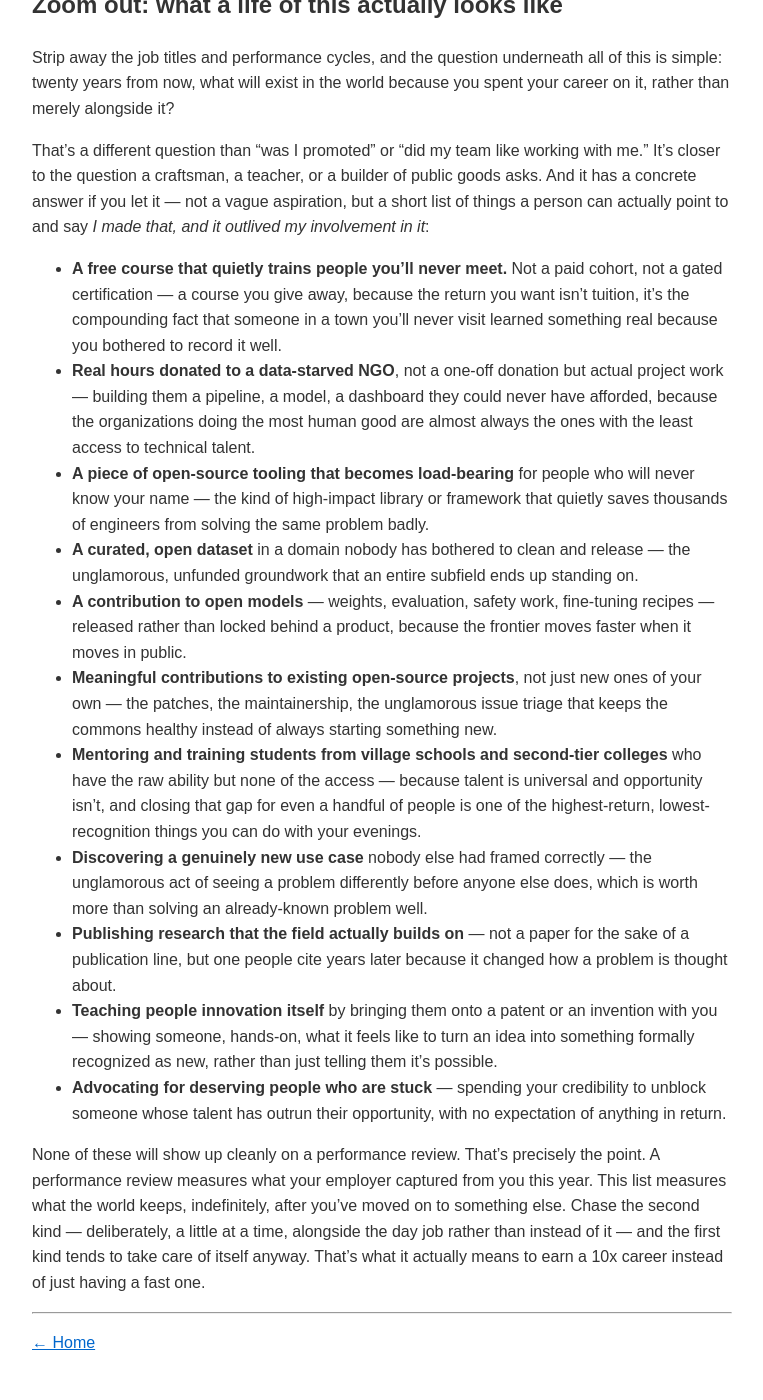
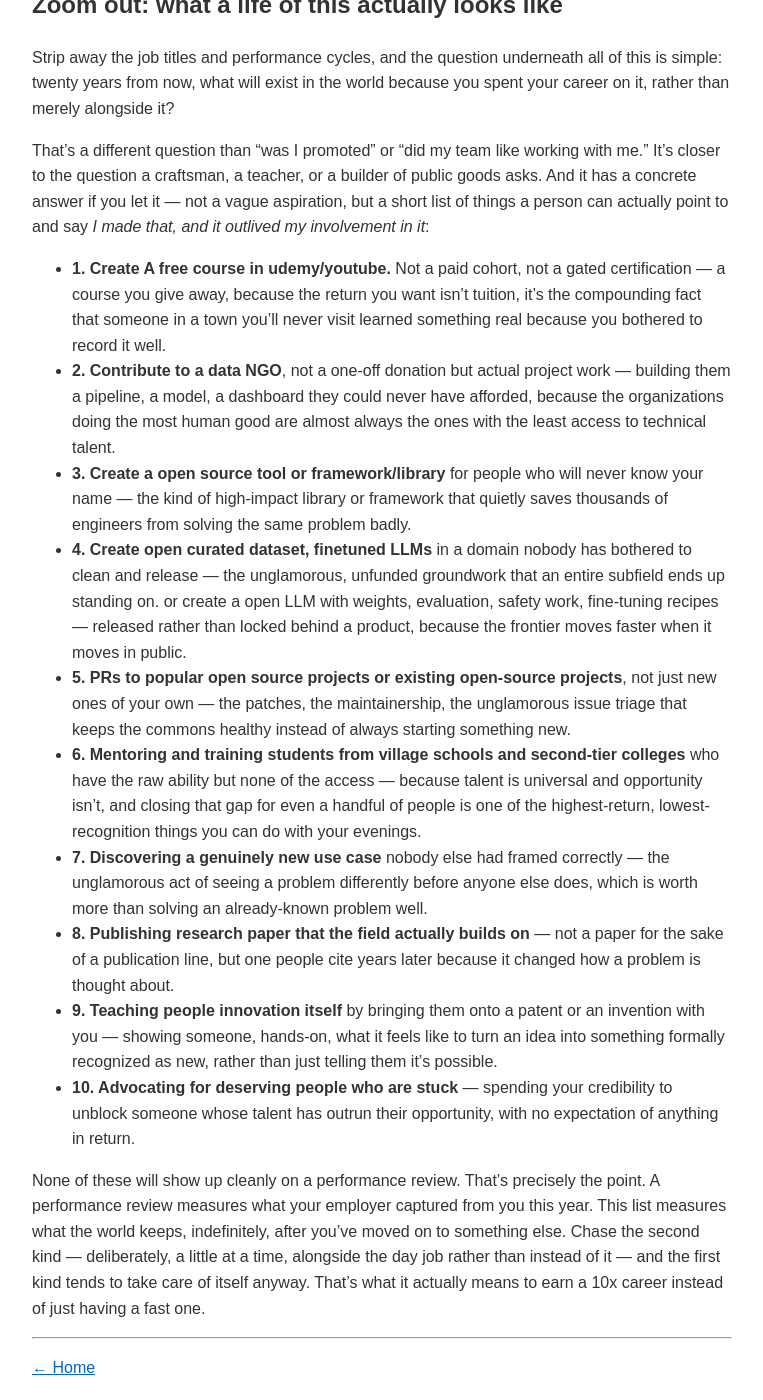
Before and after one commit to srimugunthan/AI-Gen-Stories, a Jekyll site: the page built from _posts/2026-09-27-10x-impact-in-tech.md, in a window 1280 px wide and 1400 px high, scrolled down 6335 px. Shown: the whole window, without its empty margins (258-1021 px from the left). Built offline with Jekyll 4.4.1, drawn with Linux system fonts in a browser that asks for light colours; our own code applies the rules of GitHub Pages for plain Markdown files.

Commit message:
Revise impactful contributions list in tech article
Updated the list of impactful contributions in tech with numbered points and rephrased descriptions for clarity.

```diff
--- a/_posts/2026-09-27-10x-impact-in-tech.md
+++ b/_posts/2026-09-27-10x-impact-in-tech.md
@@ -125,16 +125,16 @@ Strip away the job titles and performance cycles, and the question underneath al
 
 That's a different question than "was I promoted" or "did my team like working with me." It's closer to the question a craftsman, a teacher, or a builder of public goods asks. And it has a concrete answer if you let it — not a vague aspiration, but a short list of things a person can actually point to and say *I made that, and it outlived my involvement in it*:
 
-- **A free course that quietly trains people you'll never meet.** Not a paid cohort, not a gated certification — a course you give away, because the return you want isn't tuition, it's the compounding fact that someone in a town you'll never visit learned something real because you bothered to record it well.
-- **Real hours donated to a data-starved NGO**, not a one-off donation but actual project work — building them a pipeline, a model, a dashboard they could never have afforded, because the organizations doing the most human good are almost always the ones with the least access to technical talent.
-- **A piece of open-source tooling that becomes load-bearing** for people who will never know your name — the kind of high-impact library or framework that quietly saves thousands of engineers from solving the same problem badly.
-- **A curated, open dataset** in a domain nobody has bothered to clean and release — the unglamorous, unfunded groundwork that an entire subfield ends up standing on.
-- **A contribution to open models** — weights, evaluation, safety work, fine-tuning recipes — released rather than locked behind a product, because the frontier moves faster when it moves in public.
-- **Meaningful contributions to existing open-source projects**, not just new ones of your own — the patches, the maintainership, the unglamorous issue triage that keeps the commons healthy instead of always starting something new.
-- **Mentoring and training students from village schools and second-tier colleges** who have the raw ability but none of the access — because talent is universal and opportunity isn't, and closing that gap for even a handful of people is one of the highest-return, lowest-recognition things you can do with your evenings.
-- **Discovering a genuinely new use case** nobody else had framed correctly — the unglamorous act of seeing a problem differently before anyone else does, which is worth more than solving an already-known problem well.
-- **Publishing research that the field actually builds on** — not a paper for the sake of a publication line, but one people cite years later because it changed how a problem is thought about.
-- **Teaching people innovation itself** by bringing them onto a patent or an invention with you — showing someone, hands-on, what it feels like to turn an idea into something formally recognized as new, rather than just telling them it's possible.
-- **Advocating for deserving people who are stuck** — spending your credibility to unblock someone whose talent has outrun their opportunity, with no expectation of anything in return.
+- **1. Create A free course in udemy/youtube.** Not a paid cohort, not a gated certification — a course you give away, because the return you want isn't tuition, it's the compounding fact that someone in a town you'll never visit learned something real because you bothered to record it well.
+- **2. Contribute to a data NGO**, not a one-off donation but actual project work — building them a pipeline, a model, a dashboard they could never have afforded, because the organizations doing the most human good are almost always the ones with the least access to technical talent.
+- **3. Create a open source tool or framework/library** for people who will never know your name — the kind of high-impact library or framework that quietly saves thousands of engineers from solving the same problem badly.
+- **4. Create open  curated dataset, finetuned LLMs** in a domain nobody has bothered to clean and release — the unglamorous, unfunded groundwork that an entire subfield ends up standing on.
+ or create a open LLM with weights, evaluation, safety work, fine-tuning recipes — released rather than locked behind a product, because the frontier moves faster when it moves in public.
+- **5. PRs to popular open source projects or existing open-source projects**, not just new ones of your own — the patches, the maintainership, the unglamorous issue triage that keeps the commons healthy instead of always starting something new.
+- **6. Mentoring and training students from village schools and second-tier colleges** who have the raw ability but none of the access — because talent is universal and opportunity isn't, and closing that gap for even a handful of people is one of the highest-return, lowest-recognition things you can do with your evenings.
+- **7. Discovering a genuinely new use case** nobody else had framed correctly — the unglamorous act of seeing a problem differently before anyone else does, which is worth more than solving an already-known problem well.
+- **8. Publishing research paper that the field actually builds on** — not a paper for the sake of a publication line, but one people cite years later because it changed how a problem is thought about.
+- **9. Teaching people innovation itself** by bringing them onto a patent or an invention with you — showing someone, hands-on, what it feels like to turn an idea into something formally recognized as new, rather than just telling them it's possible.
+- **10. Advocating for deserving people who are stuck** — spending your credibility to unblock someone whose talent has outrun their opportunity, with no expectation of anything in return.
 
 None of these will show up cleanly on a performance review. That's precisely the point. A performance review measures what your employer captured from you this year. This list measures what the world keeps, indefinitely, after you've moved on to something else. Chase the second kind — deliberately, a little at a time, alongside the day job rather than instead of it — and the first kind tends to take care of itself anyway. That's what it actually means to earn a 10x career instead of just having a fast one.
```
